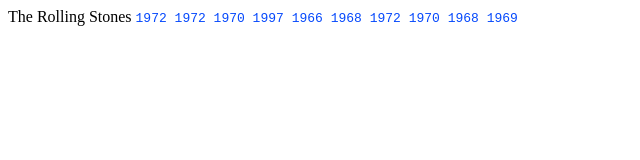
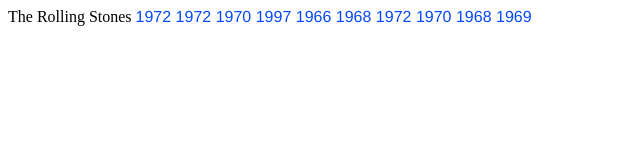
Before and after one commit to twhite06/assign3b, a plain HTML site: page index.html in a window 1280 px wide. Shown: the full height of the page, 0-640 px from the left. Drawn offline with Linux system fonts and the light colour scheme.

Commit message:
Update xmlstyle.css

```diff
--- a/xmlstyle.css
+++ b/xmlstyle.css
@@ -1,9 +1,5 @@
  song {
-  font-family: monospace;
+  font-family: helvetica;
   color: #0649FC;
-  border-left-width: 10px;
-  border-right-width: 10px;
-  border-top-width: 10px;
-  border-bottom-width: 10px;
   text-align: center;
 }
```
